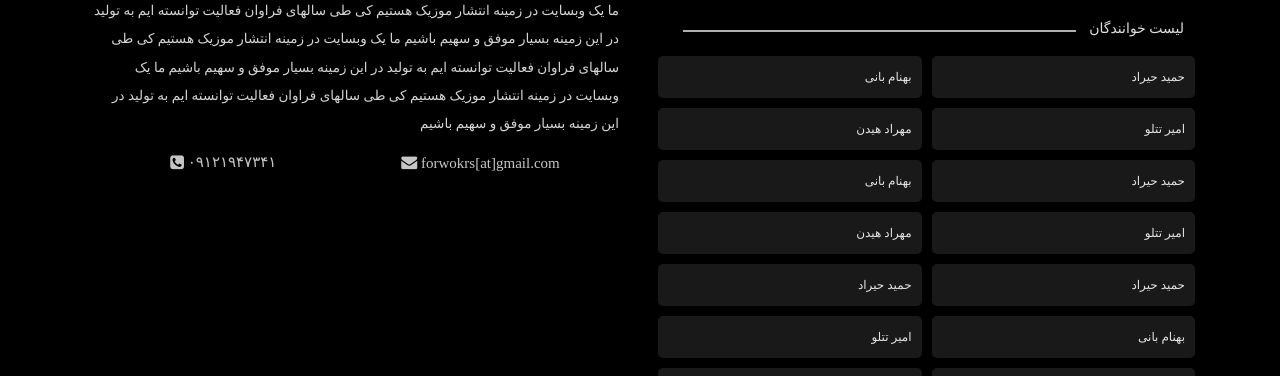
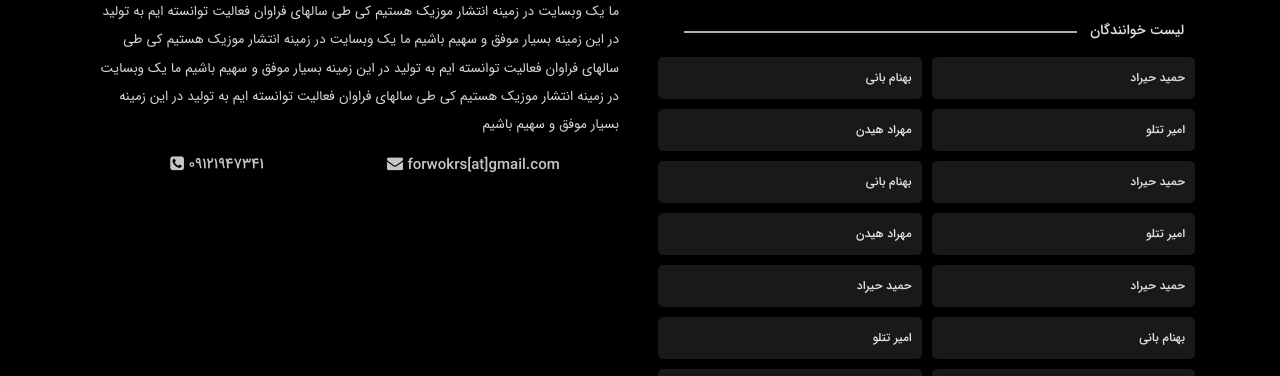
Before and after one commit to arash-khd/footer, a plain HTML site: page index.html in a window 1280 px wide. Shown: the part 724-1100 px from the top of the page. Drawn offline with Linux system fonts and the light colour scheme; the site is published under a folder, as on GitHub Pages, so addresses that start at the root find nothing.

Commit message:
Update style.css

```diff
--- a/style.css
+++ b/style.css
@@ -1,15 +1,15 @@
 @font-face {
   font-family: "fontawsome";
-  src: url("/fonts/fontawesome-webfont.ttf");
+  src: url("fonts/fontawesome-webfont.ttf");
 }
 @font-face {
   font-family: "iransans";
-  src: url("/fonts/IRANSans_Medium.ttf");
+  src: url("fonts/IRANSans_Medium.ttf");
 }
 
 @font-face {
   font-family: 'iransansregular';
-  src: url("/fonts/IRANSansWeb.ttf");
+  src: url("fonts/IRANSansWeb.ttf");
 }
 
 
```
